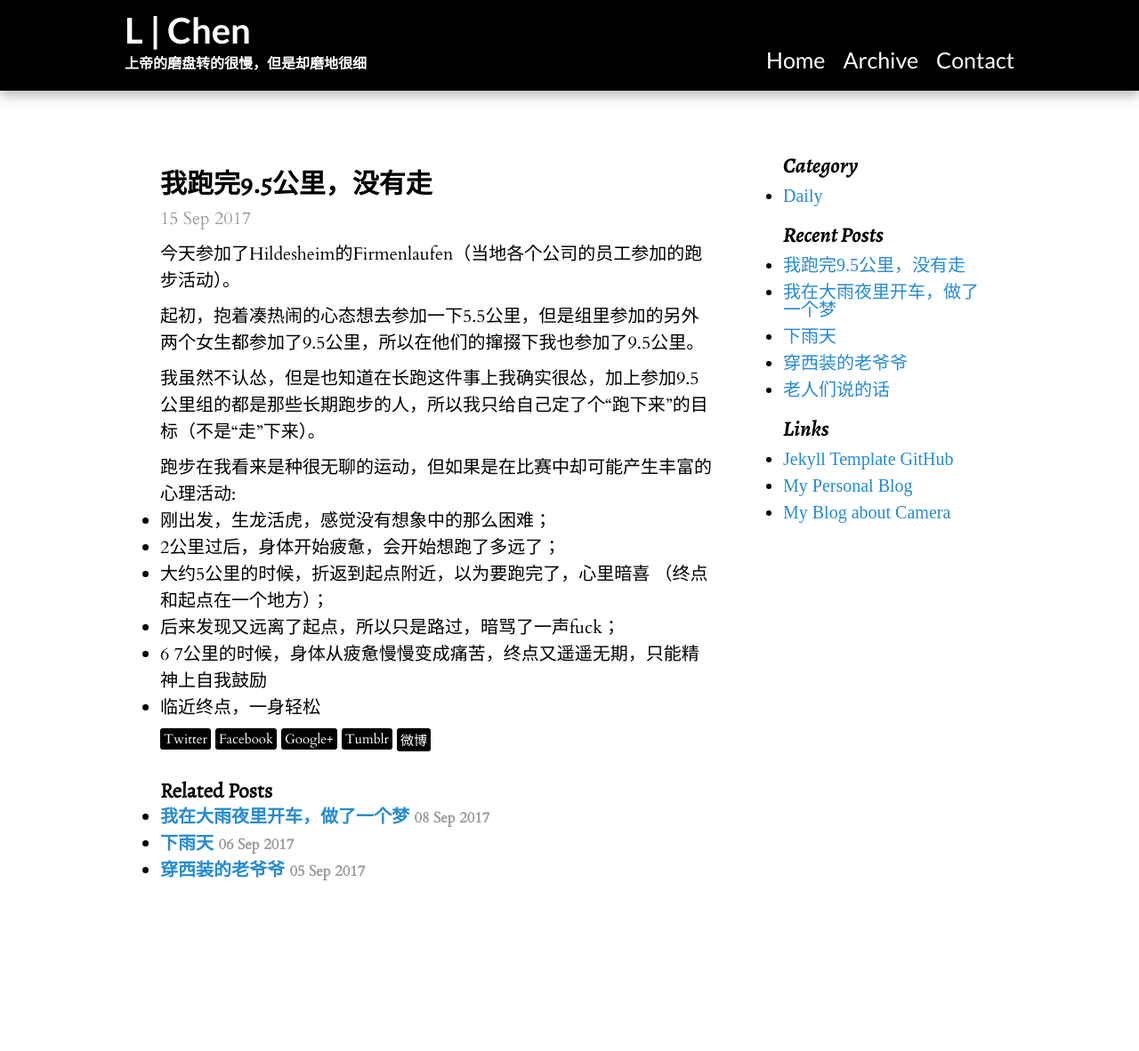
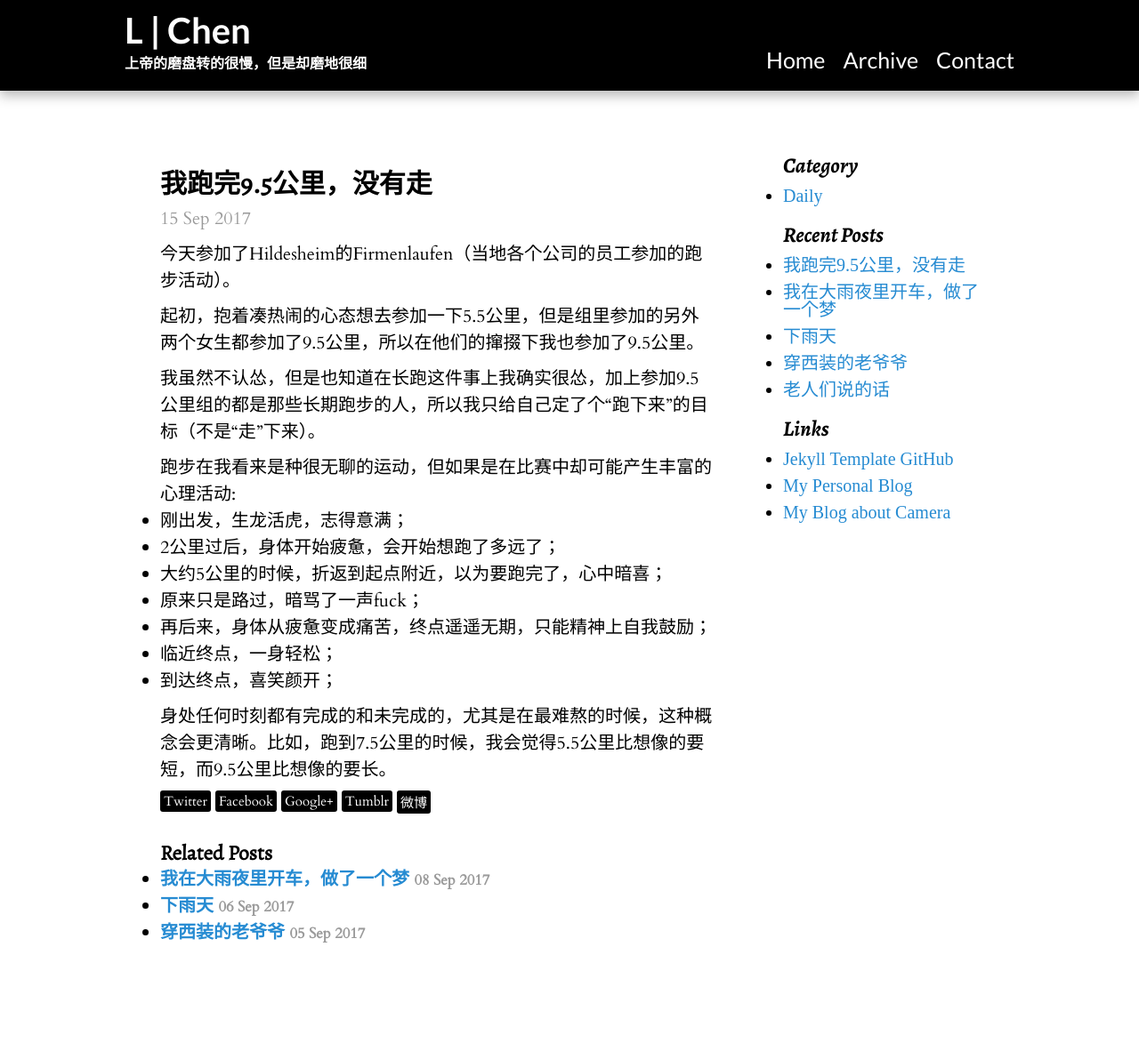
Before and after one commit to runningUnicorn/runningUnicorn.github.io, a Jekyll site: the page built from _posts/2017-09-15-我跑完9.5公里-没有走.md, in a window 1280 px wide. Shown: the whole page at 89% size. Built offline with Jekyll 4.4.1, drawn with Linux system fonts in a browser that asks for light colours; some web fonts are replaced; before the commit the page ends 1112 px from its top, so only the background shows below that.

Commit message:
Update 2017-09-15-我跑完9.5公里-没有走.md

```diff
--- a/_posts/2017-09-15-我跑完9.5公里-没有走.md
+++ b/_posts/2017-09-15-我跑完9.5公里-没有走.md
@@ -12,9 +12,12 @@ category: Daily
 
 跑步在我看来是种很无聊的运动，但如果是在比赛中却可能产生丰富的心理活动:
 
-- 刚出发，生龙活虎，感觉没有想象中的那么困难；
+- 刚出发，生龙活虎，志得意满；
 - 2公里过后，身体开始疲惫，会开始想跑了多远了；
-- 大约5公里的时候，折返到起点附近，以为要跑完了，心里暗喜 （终点和起点在一个地方）；
-- 后来发现又远离了起点，所以只是路过，暗骂了一声fuck；
-- 6 7公里的时候，身体从疲惫慢慢变成痛苦，终点又遥遥无期，只能精神上自我鼓励
-- 临近终点，一身轻松
+- 大约5公里的时候，折返到起点附近，以为要跑完了，心中暗喜；
+- 原来只是路过，暗骂了一声fuck；
+- 再后来，身体从疲惫变成痛苦，终点遥遥无期，只能精神上自我鼓励；
+- 临近终点，一身轻松；
+- 到达终点，喜笑颜开；
+
+身处任何时刻都有完成的和未完成的，尤其是在最难熬的时候，这种概念会更清晰。比如，跑到7.5公里的时候，我会觉得5.5公里比想像的要短，而9.5公里比想像的要长。
```
